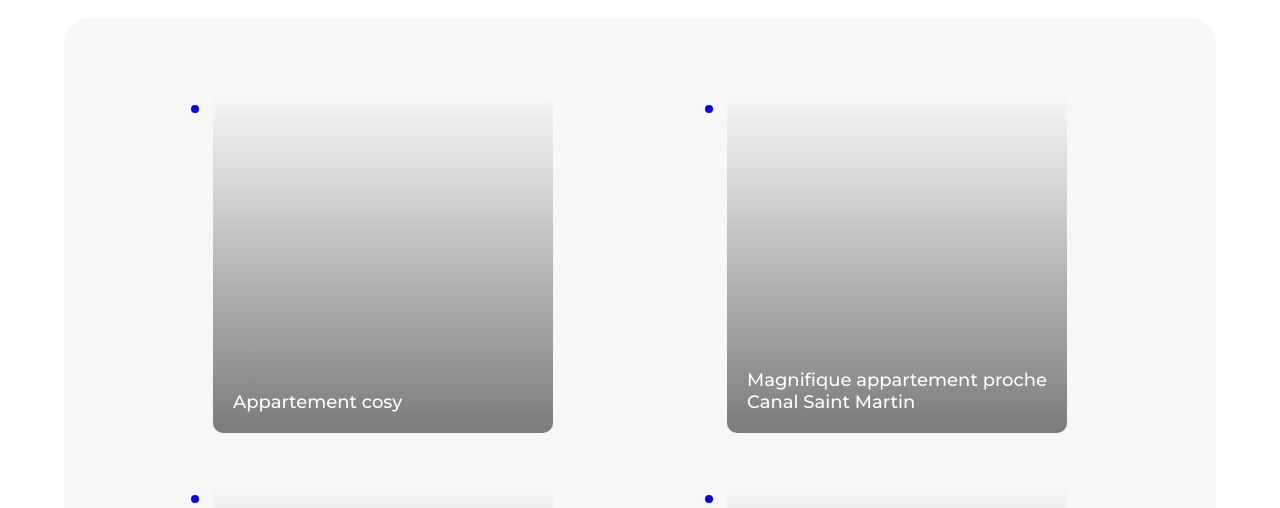
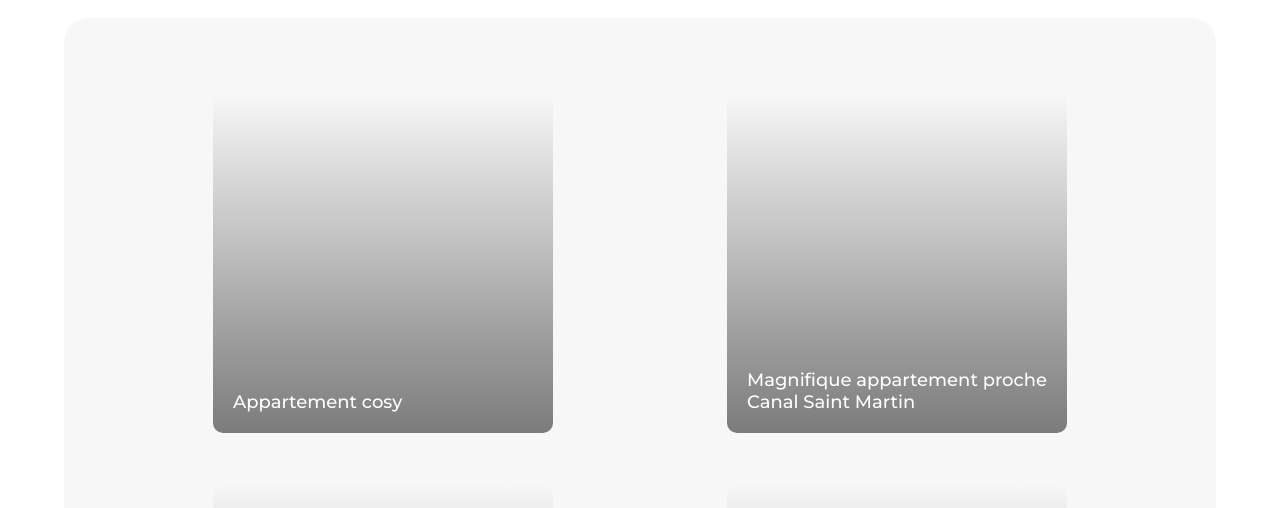
Before and after one commit to Kokotto3000/MelyssaAuberton_11_11112021, a React (Create React App) app in the folder kasa/: page / in a window 1280 px wide. Shown: the part 372-880 px from the top of the page. Built offline with nearby package versions, Linux system fonts and the light colour scheme.

Commit message:
problème de urlParams avec class et react-router v6...

```diff
--- a/kasa/src/App.js
+++ b/kasa/src/App.js
@@ -20,7 +20,7 @@ class App extends Component{
 
                         <Route exact path="/" element={<Home />} />
                         <Route exact path="/about" element={<About />} />
-                        <Route path="/accomodation/:id" element={<Accomodation />} />
+                        <Route path="/accomodation/:id" element={<Accomodation authed={true}/>}/>
                         <Route path="*" element={<PageNotFound />} />
 
                         {/* si l'id n'existe pas il nous faudra aussi une route not found... */}
--- a/kasa/src/components/Gallery.js
+++ b/kasa/src/components/Gallery.js
@@ -2,6 +2,7 @@ import { Component } from "react";
 import '../styles/Gallery.css';
 import Thumb from "./Thumb";
 import logements from '../datas/logements';
+import { Link } from 'react-router-dom';
 
 console.log(logements);
 
@@ -12,13 +13,13 @@ class Gallery extends Component{
             <ul className="gallery">
                 {logements.map(({id, title, cover}) =>
                     (
-                        <div key={id}>
+                        <Link to={`/accomodation/${id}`} key={id}>
                             <Thumb
                                 id={id}
                                 title={title}
                                 cover={cover}
                             />
-                        </div>
+                        </Link>
                     )
                 )}
             </ul>
--- a/kasa/src/components/Thumb.js
+++ b/kasa/src/components/Thumb.js
@@ -1,6 +1,5 @@
 import { Component } from "react";
 import '../styles/Thumb.css';
-import { Link } from "react-router-dom";
 
 class Thumb extends Component{
 
@@ -17,11 +16,10 @@ class Thumb extends Component{
 
         return (
 
-                <Link to={`/accomodation/${this.state.id}`} key={this.state.id}>
-                    <li className="thumb">
-                        <h2 className="thumb_title">{this.state.title}</h2>
-                    </li>
-                </Link>
+            <li className="thumb" key={this.state.id}>
+                <h2 className="thumb_title">{this.state.title}</h2>
+            </li>
+
         );
     }
 }
--- a/kasa/src/pages/Accomodation.js
+++ b/kasa/src/pages/Accomodation.js
@@ -1,11 +1,15 @@
 import { Component } from "react";
+// import { useParams } from "react-router-dom";
 
 
 class Accomodation extends Component{
 
-
+    // customHooks(){
+    //     return useParams();
+    // }
 
     render(){
+        console.log(this.props)
         return(
             <h1>Accomodation</h1>
         );
--- a/kasa/src/styles/Thumb.css
+++ b/kasa/src/styles/Thumb.css
@@ -8,6 +8,7 @@
     /* height: 34rem;
     width: 28%; */
     margin: 2.5rem;
+    list-style: none;
 }
 
 .thumb_title{
```
